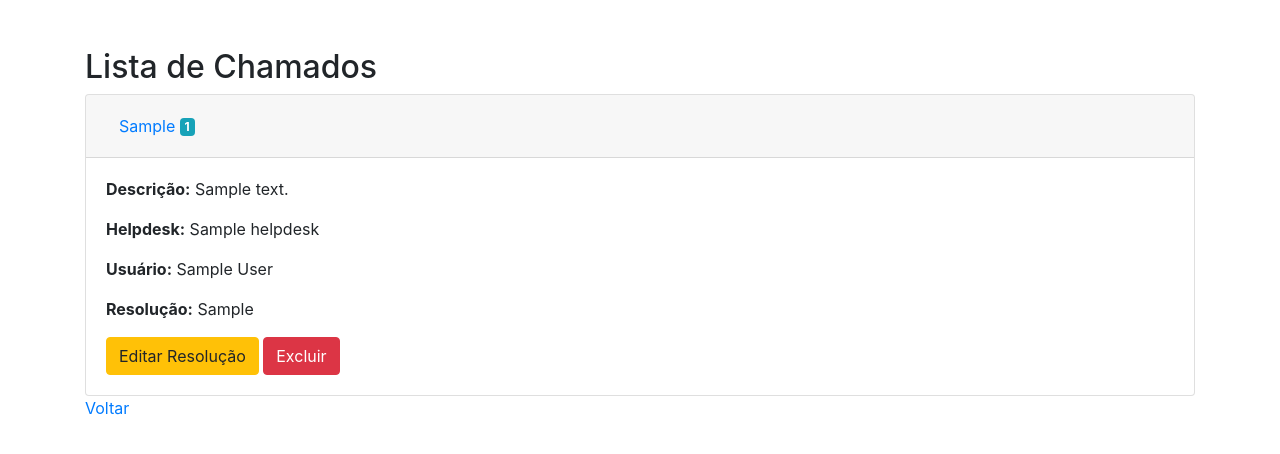
After one commit to CainaRibeiro/trab_backend_pt2, a Django app: page /ticket/list/ in a window 1280 px wide, after a click that opens the changed part. The commit adds this page. Shown: the top 454 px of the page. Run offline with Django 5.2, Linux system fonts and the light colour scheme; tables that the repository leaves empty hold one stand-in row (values such as "Sample post"); some libraries are stand-ins or nearby versions.

Commit message:
list views

```diff
--- a/src/dashboard/templates/index.html
+++ b/src/dashboard/templates/index.html
@@ -13,7 +13,7 @@
         <h1>Dashboard</h1>
         <div class="btn-group" role="group" aria-label="Basic example">
             <a href="{% url 'create_ticket' %}" class="btn btn-primary">Abrir Chamado</a>
-            <a href="#" class="btn btn-secondary">Listar Chamados</a>
+            <a href="{% url 'list_tickets' %}" class="btn btn-secondary">Listar Chamados</a>
         </div>
     </div>
     <script src="https://code.jquery.com/jquery-3.5.1.slim.min.js"></script>
--- /dev/null
+++ b/src/tickets/templates/list.html
@@ -0,0 +1,59 @@
+<!DOCTYPE html>
+<html lang="pt-BR">
+
+<head>
+    <meta charset="UTF-8">
+    <meta name="viewport" content="width=device-width, initial-scale=1.0">
+    <title>Listar Chamados</title>
+    <link rel="stylesheet" href="https://maxcdn.bootstrapcdn.com/bootstrap/4.5.2/css/bootstrap.min.css">
+</head>
+
+<body>
+    <div class="container mt-5">
+        <h2>Lista de Chamados</h2>
+
+        <div class="accordion" id="ticketsAccordion">
+            {% for ticket in tickets %}
+            <div class="card">
+                <div class="card-header" id="heading{{ forloop.counter }}">
+                    <h5 class="mb-0">
+                        <button class="btn btn-link" type="button" data-toggle="collapse"
+                            data-target="#collapse{{ forloop.counter }}" aria-expanded="true"
+                            aria-controls="collapse{{ forloop.counter }}">
+                            {{ ticket.ticket }} <span class="badge badge-info">{{ ticket.priority }}</span>
+                        </button>
+                    </h5>
+                </div>
+
+                <div id="collapse{{ forloop.counter }}" class="collapse" aria-labelledby="heading{{ forloop.counter }}"
+                    data-parent="#ticketsAccordion">
+                    <div class="card-body">
+                        <p><strong>Descrição:</strong> {{ ticket.description }}</p>
+                        <p><strong>Helpdesk:</strong> {{ ticket.helpdesk_id.name }}</p>
+                        <p><strong>Usuário:</strong> {{ ticket.user_id.name }}</p>
+                        <p><strong>Resolução:</strong> {{ ticket.resolution }}</p>
+
+                        <form action="{% url 'edit_ticket' ticket.id %}" method="POST" style="display:inline;">
+                            {% csrf_token %}
+                            <button type="submit" class="btn btn-warning">Editar Resolução</button>
+                        </form>
+
+                        <form action="{% url 'delete_ticket' ticket.id %}" method="POST" style="display:inline;">
+                            {% csrf_token %}
+                            <button type="submit" class="btn btn-danger">Excluir</button>
+                        </form>
+                    </div>
+                </div>
+            </div>
+            {% endfor %}
+        </div>
+
+        <a href="{% url 'dashboard' %}">Voltar</a>
+    </div>
+
+    <script src="https://ajax.googleapis.com/ajax/libs/jquery/3.5.1/jquery.min.js"></script>
+    <script src="https://cdnjs.cloudflare.com/ajax/libs/popper.js/1.16.0/umd/popper.min.js"></script>
+    <script src="https://maxcdn.bootstrapcdn.com/bootstrap/4.5.2/js/bootstrap.min.js"></script>
+</body>
+
+</html>
--- a/src/tickets/urls.py
+++ b/src/tickets/urls.py
@@ -1,6 +1,9 @@
 from django.urls import path
-from .views import TicketView
+from .views import TicketDeleteView, TicketEditView, TicketListView, TicketView
 
 urlpatterns = [
     path('create/', TicketView.as_view(), name='create_ticket'),
+    path('list/', TicketListView.as_view(), name='list_tickets'),
+    path('edit/<int:ticket_id>/', TicketEditView.as_view(), name='edit_ticket'),
+    path('delete/<int:ticket_id>/', TicketDeleteView.as_view(), name='delete_ticket'),
 ]
--- a/src/tickets/views.py
+++ b/src/tickets/views.py
@@ -1,9 +1,10 @@
 from django.http import JsonResponse
-from django.shortcuts import redirect
+from django.shortcuts import get_object_or_404, redirect, render
 from django.urls import reverse_lazy
+from django.views import View
 from django.views.generic import CreateView
 
-from tickets.forms import TicketForm
+from tickets.forms import TicketEditForm, TicketForm
 from .models import Ticket
 
 class TicketView(CreateView):
@@ -33,3 +34,31 @@ class TicketView(CreateView):
 
         except Exception as e:
             return JsonResponse({'error': str(e)}, status=400)
+
+class TicketListView(View):
+    def get(self, request, *args, **kwargs):
+        tickets = Ticket.objects.select_related('user_id', 'helpdesk_id').all()
+
+        return render(request, 'list.html', {'tickets': tickets})
+
+class TicketEditView(View):
+    def get(self, request, ticket_id, *args, **kwargs):
+        ticket = get_object_or_404(Ticket, id=ticket_id)
+        form = TicketForm(instance=ticket)
+        return render(request, 'edit_ticket.html', {'form': form, 'ticket': ticket})
+
+    def post(self, request, ticket_id, *args, **kwargs):
+        ticket = get_object_or_404(Ticket, id=ticket_id)
+        form = TicketEditForm(request.POST, instance=ticket)
+
+        if form.is_valid():
+            form.save()
+            return redirect('list_tickets')
+
+        return render(request, 'edit_ticket.html', {'form': form, 'ticket': ticket})
+
+class TicketDeleteView(View):
+    def post(self, request, ticket_id, *args, **kwargs):
+        ticket = get_object_or_404(Ticket, id=ticket_id)
+        ticket.delete()
+        return redirect('list_tickets')
```
Also changed, not shown: src/tickets/forms.py (+7 -1 lines), src/tickets/templates/edit_ticket.html (added, +52 -0 lines).
